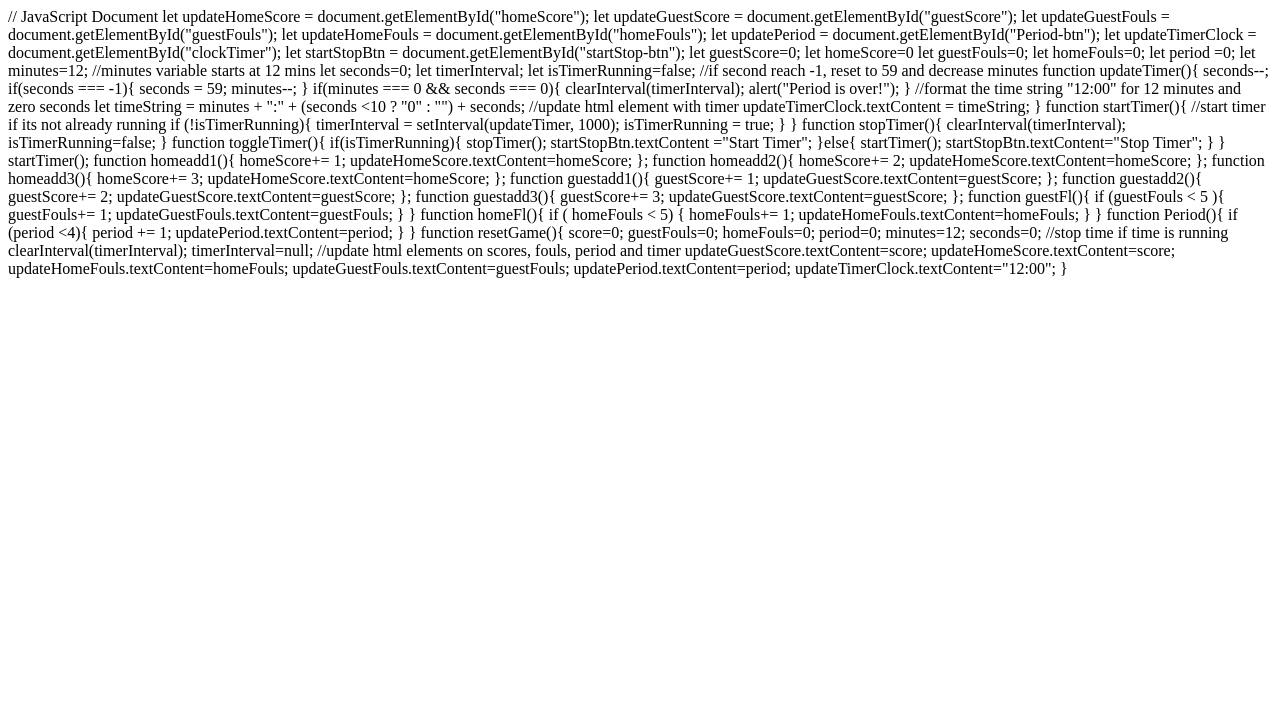
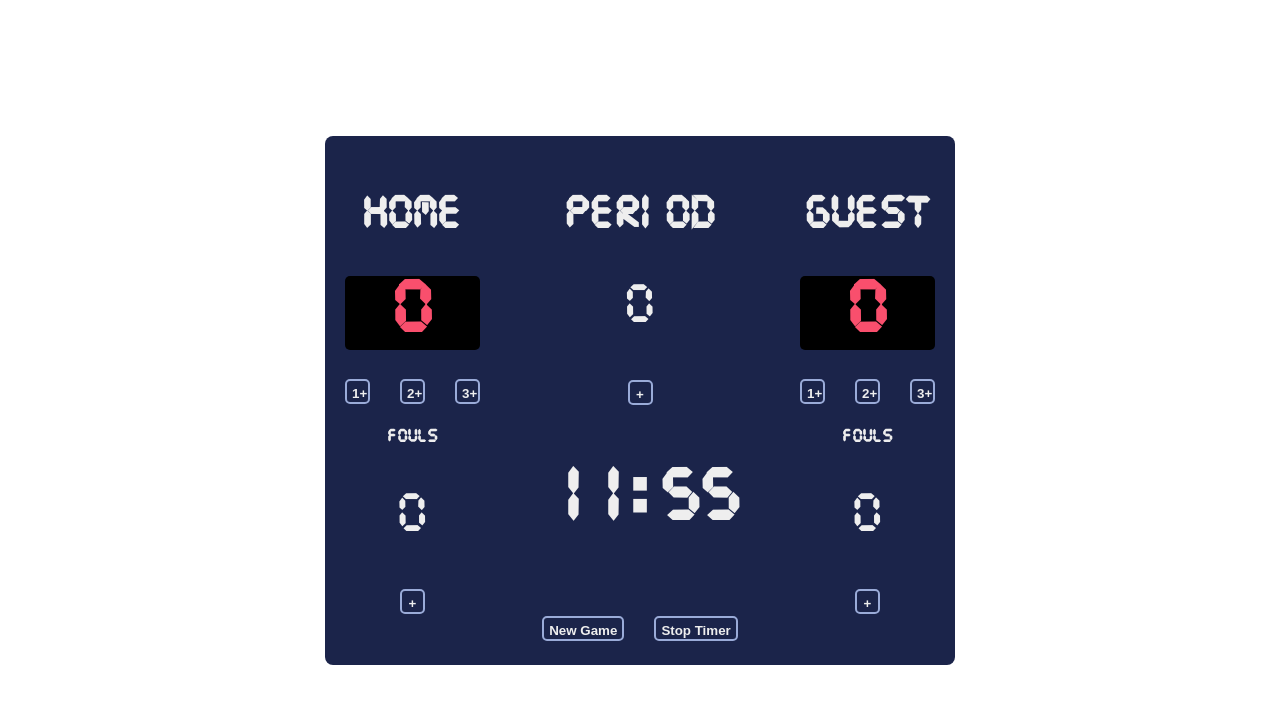
Before and after one commit to craigwolfe/basketball-scoreboard, a plain HTML site: page index.html in a window 1280 px wide. Drawn offline with Linux system fonts and the light colour scheme; a web font is replaced by a local one.

Commit message:
updated css and added timer font

```diff
--- a/index.css
+++ b/index.css
@@ -1,56 +1,81 @@
+@font-face {
+  font-family: "Cursor";
+  src: url("./css/fonts/cursedtimerulil.woff") format("woff");
+}
+
 body {
-    margin: 0;
+  margin: 0 auto;
   height: 100%;
   display: flex;
   justify-content: center;
-	align-items:center;
-	font-size:62.5%;
-	font-family: Segoe, "Segoe UI", "DejaVu Sans", "Trebuchet MS", Verdana, "sans-serif";
+  align-items: center;
+  font-size: 100%;
+  font-family: Segoe, "Cursor", "sans-serif";
 }
-h3{
-	font-size: 2rem;
+h3 {
+  font-size: 2.5rem;
   font-weight: bold;
-	color:#EEEEEE;
+  color: #eeeeee;
 }
-h4{
+h4 {
   font-size: 1rem;
   font-weight: bold;
-	color:#EEEEEE;
+  color: #eeeeee;
 }
 .container {
-	max-width:575px;
-	display: grid;
-	background-color:#1B244A;
-	grid-template-columns:repeat(3,175px);
+  max-width: 675px;
+  display: flex;
+  background-color: #1b244a;
+  grid-template-columns: repeat(3, 175px);
   gap: 20px;
-	justify-content:center;
+  justify-content: center;
+  border-radius: 8px;
 }
-#homeScore, #guestScore{
-	color:#F94F6D;
-	font-size:4rem;
-	font-weight:bold;
+#homeScore,
+#guestScore {
+  color: #f94f6d;
+  font-size: 4rem;
+  font-weight: bold;
 }
-.scores{
-	background-color:black;
-	margin-bottom:10px;
+.scores {
+  background-color: black;
+  margin-bottom: 10px;
+  padding: 5px;
   border-radius: 5px;
 }
-.scoreCard{
+.scoreCard {
   padding: 20px;
   font-size: 3rem;
-  color: #ffeead;
+  /* color: #ffeead; */
   text-align: center;
 }
-.score-btn{
-	border:2px solid #9AABD8;
-	border-radius:5px;
-	width:25px;
-	height:25px;
-	padding:5px;
-	background:none;
-	color:#EEEEEE;
+.score-btn {
+  border: 2px solid #9aabd8;
+  border-radius: 5px;
+  width: 25px;
+  height: 25px;
+  padding: 5px;
+  background: none;
+  color: #eeeeee;
   font-weight: bold;
 }
-#clockTimer{
+#clockTimer {
   font-size: 4rem;
 }
+#guestFouls,
+#homeFouls,
+#changePeriod {
+  color: #eeeeee;
+}
+
+.timer-btn,
+.newgame-btn {
+  border: 2px solid #9aabd8;
+  border-radius: 5px;
+  width: auto;
+  height: 25px;
+  padding: 5px;
+  background: none;
+  color: #eeeeee;
+  font-weight: bold;
+}
--- a/index.html
+++ b/index.html
@@ -1,125 +1,61 @@
-// JavaScript Document
-
-let updateHomeScore = document.getElementById("homeScore");
-let updateGuestScore = document.getElementById("guestScore");
-let updateGuestFouls = document.getElementById("guestFouls");
-let updateHomeFouls = document.getElementById("homeFouls");
-let updatePeriod = document.getElementById("Period-btn");
-let updateTimerClock = document.getElementById("clockTimer");
-let startStopBtn = document.getElementById("startStop-btn");
-
-
-let guestScore=0;
-let homeScore=0
-let guestFouls=0;
-let homeFouls=0;
-let period =0;
-let minutes=12; //minutes variable starts at 12 mins
-let seconds=0;
-let timerInterval;
-let isTimerRunning=false;
-
-//if second reach -1, reset to 59 and decrease minutes
-function updateTimer(){
-	seconds--;
-	if(seconds === -1){
-		seconds = 59;
-		minutes--;
-	}
-	if(minutes === 0 && seconds === 0){
-		clearInterval(timerInterval);
-		alert("Period is over!");
-	}
-	//format the time string "12:00" for 12 minutes and zero seconds
-	let timeString = minutes + ":" + (seconds <10 ? "0" : "") + seconds;
-
-	//update html element with timer
-		updateTimerClock.textContent = timeString;
-}
-function startTimer(){
-	//start timer if its not already running
-	if (!isTimerRunning){
-		timerInterval = setInterval(updateTimer, 1000);
-		isTimerRunning = true;
-	}
-}
-function stopTimer(){
-	clearInterval(timerInterval);
-	isTimerRunning=false;
-}
-function toggleTimer(){
-	if(isTimerRunning){
-		stopTimer();
-		startStopBtn.textContent ="Start Timer";
-	}else{
-		startTimer();
-		startStopBtn.textContent="Stop Timer";
-	}
-
-}
-startTimer();
-
-function homeadd1(){
-	homeScore+= 1;
-	updateHomeScore.textContent=homeScore;
-};
-function homeadd2(){
-	homeScore+= 2;
-	updateHomeScore.textContent=homeScore;
-};
-function homeadd3(){
-	homeScore+= 3;
-	updateHomeScore.textContent=homeScore;
-};
-
-function guestadd1(){
-	guestScore+= 1;
-	updateGuestScore.textContent=guestScore;
-};
-function guestadd2(){
-	guestScore+= 2;
-	updateGuestScore.textContent=guestScore;
-};
-function guestadd3(){
-	guestScore+= 3;
-	updateGuestScore.textContent=guestScore;
-};
-
-function guestFl(){
-	if (guestFouls < 5 ){
-			guestFouls+= 1;
-			updateGuestFouls.textContent=guestFouls;
-	}
-
-}
-function homeFl(){
-	if ( homeFouls < 5) {
-			homeFouls+= 1;
-			updateHomeFouls.textContent=homeFouls;
-	}
-}
-function Period(){
-	if (period <4){
-		period += 1;
-		updatePeriod.textContent=period;
-	}
-}
-
-function resetGame(){
-	score=0;
-	guestFouls=0;
-	homeFouls=0;
-	period=0;
-	minutes=12;
-	seconds=0;
-	//stop time if time is running
-	clearInterval(timerInterval);
-	timerInterval=null;
-	//update html elements on scores, fouls, period and timer
-	updateGuestScore.textContent=score;
-	updateHomeScore.textContent=score;
-	updateHomeFouls.textContent=homeFouls;
-	updateGuestFouls.textContent=guestFouls;
-	updatePeriod.textContent=period;
-	updateTimerClock.textContent="12:00";
-}
+<html>
+  <head>
+    <link rel="stylesheet" href="index.css" />
+  </head>
+  <title>Basketball Scoreboard</title>
+  <link rel="preconnect" href="https://fonts.googleapis.com" />
+  <link rel="preconnect" href="https://fonts.gstatic.com" crossorigin />
+  <link
+    href="https://fonts.googleapis.com/css2?family=Workbench&display=swap"
+    rel="stylesheet"
+  />
+  <body>
+    <div class="container">
+      <div class="scoreCard">
+        <h3>HOME</h3>
+        <div id="homeScore" class="scores">0</div>
+        <button class="score-btn" onClick="homeadd1()">1+</button>
+        <button class="score-btn" onClick="homeadd2()">2+</button>
+        <button class="score-btn" onClick="homeadd3()">3+</button>
+        <h4>FOULS</h4>
+        <p id="homeFouls">0</p>
+        <button class="score-btn" onClick="homeFl()">+</button>
+      </div>
+      <div class="scoreCard">
+        <div class="period">
+          <h3>PERIOD</h3>
+          <div id="Period">
+            <p id="changePeriod">0</p>
+            <button id="period-display" class="score-btn" onClick="Period()">
+              +
+            </button>
+            <h3 id="clockTimer">12:00</h3>
+          </div>
+          <div>
+            <button id="newGame-btn" class="newgame-btn" onClick="resetGame()">
+              New Game
+            </button>
+            <button
+              id="startStop-btn"
+              class="timer-btn"
+              onClick="toggleTimer()"
+            >
+              Stop Timer
+            </button>
+          </div>
+        </div>
+      </div>
+      <div class="scoreCard">
+        <h3>GUEST</h3>
+        <div id="guestScore" class="scores">0</div>
+        <button class="score-btn" onClick="guestadd1()">1+</button>
+        <button class="score-btn" onClick="guestadd2()">2+</button>
+        <button class="score-btn" onClick="guestadd3()">3+</button>
+        <h4>FOULS</h4>
+        <p id="guestFouls">0</p>
+        <button class="score-btn" onClick="guestFl()">+</button>
+      </div>
+    </div>
+    <script src="index.js"></script>
+  </body>
+</html>
--- a/index.js
+++ b/index.js
@@ -4,123 +4,120 @@ let updateHomeScore = document.getElementById("homeScore");
 let updateGuestScore = document.getElementById("guestScore");
 let updateGuestFouls = document.getElementById("guestFouls");
 let updateHomeFouls = document.getElementById("homeFouls");
-let updatePeriod = document.getElementById("Period-btn");
+let updatePeriod = document.getElementById("changePeriod");
 let updateTimerClock = document.getElementById("clockTimer");
 let startStopBtn = document.getElementById("startStop-btn");
 
-
-let guestScore=0;
-let homeScore=0
-let guestFouls=0;
-let homeFouls=0;
-let period =0;
-let minutes=12; //minutes variable starts at 12 mins
-let seconds=0;
+let guestScore = 0;
+let homeScore = 0;
+let guestFouls = 0;
+let homeFouls = 0;
+let period = 0;
+let minutes = 12; //minutes variable starts at 12 mins
+let seconds = 0;
 let timerInterval;
-let isTimerRunning=false;
+let isTimerRunning = false;
 
 //if second reach -1, reset to 59 and decrease minutes
-function updateTimer(){
+function updateTimer() {
   seconds--;
-	if(seconds === -1){
+  if (seconds === -1) {
     seconds = 59;
     minutes--;
   }
-	if(minutes === 0 && seconds === 0){
+  if (minutes === 0 && seconds === 0) {
     clearInterval(timerInterval);
     alert("Period is over!");
   }
   //format the time string "12:00" for 12 minutes and zero seconds
-	let timeString = minutes + ":" + (seconds <10 ? "0" : "") + seconds;
+  let timeString = minutes + ":" + (seconds < 10 ? "0" : "") + seconds;
 
   //update html element with timer
   updateTimerClock.textContent = timeString;
 }
-function startTimer(){
+function startTimer() {
   //start timer if its not already running
-	if (!isTimerRunning){
+  if (!isTimerRunning) {
     timerInterval = setInterval(updateTimer, 1000);
     isTimerRunning = true;
   }
 }
-function stopTimer(){
+function stopTimer() {
   clearInterval(timerInterval);
-	isTimerRunning=false;
+  isTimerRunning = false;
 }
-function toggleTimer(){
-	if(isTimerRunning){
+function toggleTimer() {
+  if (isTimerRunning) {
     stopTimer();
-		startStopBtn.textContent ="Start Timer";
-	}else{
+    startStopBtn.textContent = "Start Timer";
+  } else {
     startTimer();
-		startStopBtn.textContent="Stop Timer";
+    startStopBtn.textContent = "Stop Timer";
   }
-
 }
 startTimer();
 
-function homeadd1(){
-	homeScore+= 1;
-	updateHomeScore.textContent=homeScore;
-};
-function homeadd2(){
-	homeScore+= 2;
-	updateHomeScore.textContent=homeScore;
-};
-function homeadd3(){
-	homeScore+= 3;
-	updateHomeScore.textContent=homeScore;
-};
-
-function guestadd1(){
-	guestScore+= 1;
-	updateGuestScore.textContent=guestScore;
-};
-function guestadd2(){
-	guestScore+= 2;
-	updateGuestScore.textContent=guestScore;
-};
-function guestadd3(){
-	guestScore+= 3;
-	updateGuestScore.textContent=guestScore;
-};
-
-function guestFl(){
-	if (guestFouls < 5 ){
-			guestFouls+= 1;
-			updateGuestFouls.textContent=guestFouls;
+function homeadd1() {
+  homeScore += 1;
+  updateHomeScore.textContent = homeScore;
+}
+function homeadd2() {
+  homeScore += 2;
+  updateHomeScore.textContent = homeScore;
+}
+function homeadd3() {
+  homeScore += 3;
+  updateHomeScore.textContent = homeScore;
 }
 
+function guestadd1() {
+  guestScore += 1;
+  updateGuestScore.textContent = guestScore;
 }
-function homeFl(){
-	if ( homeFouls < 5) {
-			homeFouls+= 1;
-			updateHomeFouls.textContent=homeFouls;
+function guestadd2() {
+  guestScore += 2;
+  updateGuestScore.textContent = guestScore;
+}
+function guestadd3() {
+  guestScore += 3;
+  updateGuestScore.textContent = guestScore;
+}
+
+function guestFl() {
+  if (guestFouls < 5) {
+    guestFouls += 1;
+    updateGuestFouls.textContent = guestFouls;
   }
 }
-function Period(){
-	if (period <4){
+function homeFl() {
+  if (homeFouls < 5) {
+    homeFouls += 1;
+    updateHomeFouls.textContent = homeFouls;
+  }
+}
+function Period() {
+  if (period < 4) {
     period += 1;
-		updatePeriod.textContent=period;
+    updatePeriod.textContent = period;
   }
 }
 
-function resetGame(){
-	guestScore=0;
-	homeScore=0;
-	guestFouls=0;
-	homeFouls=0;
-	period=0;
-	minutes=12;
-	seconds=0;
+function resetGame() {
+  guestScore = 0;
+  homeScore = 0;
+  guestFouls = 0;
+  homeFouls = 0;
+  period = 0;
+  minutes = 12;
+  seconds = 0;
   //stop time if time is running
   clearInterval(timerInterval);
-	timerInterval=null;
+  timerInterval = null;
   //update html elements on scores, fouls, period and timer
-	updateGuestScore.textContent=guestScore;
-	updateHomeScore.textContent=homeScore;
-	updateHomeFouls.textContent=homeFouls;
-	updateGuestFouls.textContent=guestFouls;
-	updatePeriod.textContent=period;
-	updateTimerClock.textContent="12:00";
+  updateGuestScore.textContent = guestScore;
+  updateHomeScore.textContent = homeScore;
+  updateHomeFouls.textContent = homeFouls;
+  updateGuestFouls.textContent = guestFouls;
+  updatePeriod.textContent = period;
+  updateTimerClock.textContent = "12:00";
 }
```
Also changed, not shown: css/fonts/cursedtimerulil.woff (added), 1 other file. Lines whose indentation alone changed are shown as unchanged.
